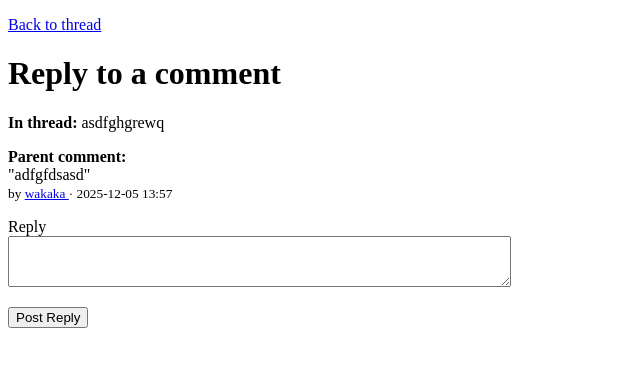
After one commit to 4l3sh4/web-app-building-competition-2025, a Flask app: page /forum/1/reply/1 in a window 1280 px wide. The commit adds this page. Shown: the top 367 px of the page, without its empty margins (0-640 px from the left). Run offline with Flask 3, Linux system fonts and the light colour scheme; a user stored in the database is signed in; data comes from the database, SQL or seed files in the repository; both versions use the stored data as it was after the commit.

Commit message:
Improvements for both boards + reply comment feature

```diff
--- a/main.py
+++ b/main.py
@@ -69,9 +69,11 @@ class Thread(db.Model):
     """Discussion threads"""
     id = db.Column(db.Integer, primary_key=True)
     title = db.Column(db.String(150), nullable=False)
+    body = db.Column(db.Text, nullable=True)
     category = db.Column(db.String(50))
     creator_id = db.Column(db.Integer, db.ForeignKey('user.id'), nullable=False)
     created_at = db.Column(db.DateTime, default=datetime.utcnow)
+    score = db.Column(db.Integer, default=0)
     creator = db.relationship('User', backref='threads')
 
 
@@ -82,7 +84,18 @@ class Post(db.Model):
     thread_id = db.Column(db.Integer, db.ForeignKey('thread.id'), nullable=False)
     author_id = db.Column(db.Integer, db.ForeignKey('user.id'), nullable=False)
     created_at = db.Column(db.DateTime, default=datetime.utcnow)
+
+    # parent comment (for replies)
+    parent_id = db.Column(db.Integer, db.ForeignKey('post.id'), nullable=True)
+
+    # relationships
     author = db.relationship('User', backref='posts')
+    # self-referential relationship: one post can have many replies
+    replies = db.relationship(
+        'Post',
+        backref=db.backref('parent', remote_side=[id]),
+        lazy='dynamic'
+    )
 
 
 @login_manager.user_loader
@@ -200,6 +213,10 @@ class ThreadForm(FlaskForm):
         "Thread Title",
         validators=[InputRequired(), Length(min=4, max=150)]
     )
+    body = TextAreaField(
+        "Content",
+        validators=[InputRequired()]
+    )
     category = SelectField(
         "Category",
         choices=[
@@ -211,7 +228,6 @@ class ThreadForm(FlaskForm):
         ],
         default="General Discussion"
     )
-    # Text field for “Other”
     other_category = StringField(
         "Please specify (if Other)",
         render_kw={"placeholder": "e.g. Career Talk, Admin Issues"}
@@ -273,8 +289,15 @@ def register():
 @app.route('/profile')
 @login_required
 def profile():
-    # shows username + role in profile.html
-    return render_template('profile.html', user=current_user)
+    return render_template('profile.html', user=current_user, is_self=True)
+
+
+@app.route('/users/<int:user_id>')
+@login_required
+def view_user(user_id):
+    user = User.query.get_or_404(user_id)
+    is_self = (user.id == current_user.id)
+    return render_template('profile.html', user=user, is_self=is_self)
 
 
 @app.route('/logout')
@@ -368,12 +391,14 @@ def project_detail(project_id):
     ).first()
 
     member_count = ProjectMember.query.filter_by(project_id=project.id).count()
+    members = ProjectMember.query.filter_by(project_id=project.id).all()
 
     return render_template(
         'project_detail.html',
         project=project,
         is_member=bool(membership),
-        member_count=member_count
+        member_count=member_count,
+        members=members
     )
 
 
@@ -458,8 +483,10 @@ def project_chat(project_id):
 @login_required
 def forum():
     selected_category = request.args.get('category', 'All')
+    sort = request.args.get('sort', 'new')
 
     query = Thread.query
+
     if selected_category == 'All':
         pass
     elif selected_category == 'Other':
@@ -467,12 +494,20 @@ def forum():
     else:
         query = query.filter_by(category=selected_category)
 
-    threads = query.order_by(Thread.created_at.desc()).all()
+    # sorting
+    if sort == 'top':
+        query = query.order_by(Thread.score.desc(), Thread.created_at.desc())
+    else:  # 'new'
+        query = query.order_by(Thread.created_at.desc())
+
+    threads = query.all()
+
     return render_template(
         'forum.html',
         threads=threads,
         selected_category=selected_category,
-        mine=False  # <— this tells the template we’re in “all threads” mode
+        sort=sort,
+        mine=False
     )
 
 
@@ -494,7 +529,7 @@ def my_threads():
         'forum.html',
         threads=threads,
         selected_category=selected_category,
-        mine=True  # <— tells template we’re in “my threads” mode
+        mine=True
     )
 
 
@@ -503,9 +538,8 @@ def my_threads():
 def create_thread():
     form = ThreadForm()
     if form.validate_on_submit():
-        # Decide what category to save
+        # category handling
         if form.category.data == "Other":
-            # make sure user actually typed something
             if not form.other_category.data or not form.other_category.data.strip():
                 form.other_category.errors.append("Please specify the category.")
                 return render_template('thread_create.html', form=form)
@@ -515,6 +549,7 @@ def create_thread():
 
         thread = Thread(
             title=form.title.data,
+            body=form.body.data,
             category=category_to_save,
             creator_id=current_user.id
         )
@@ -530,11 +565,14 @@ def create_thread():
 def thread_detail(thread_id):
     thread = Thread.query.get_or_404(thread_id)
     form = PostForm()
+
+    # this form is for **top-level** comments (not replies)
     if form.validate_on_submit():
         post = Post(
             content=form.content.data,
             thread_id=thread.id,
-            author_id=current_user.id
+            author_id=current_user.id,
+            parent_id=None   # top-level
         )
         db.session.add(post)
         db.session.commit()
@@ -544,6 +582,50 @@ def thread_detail(thread_id):
     return render_template('thread_detail.html', thread=thread, posts=posts, form=form)
 
 
+@app.route('/forum/<int:thread_id>/reply/<int:parent_id>', methods=['GET', 'POST'])
+@login_required
+def reply_post(thread_id, parent_id):
+    thread = Thread.query.get_or_404(thread_id)
+    parent_post = Post.query.get_or_404(parent_id)
+
+    # make sure the parent post belongs to this thread
+    if parent_post.thread_id != thread.id:
+        return redirect(url_for('thread_detail', thread_id=thread.id))
+
+    form = PostForm()
+    if form.validate_on_submit():
+        reply = Post(
+            content=form.content.data,
+            thread_id=thread.id,
+            author_id=current_user.id,
+            parent_id=parent_post.id  # 🆕 link to parent
+        )
+        db.session.add(reply)
+        db.session.commit()
+        return redirect(url_for('thread_detail', thread_id=thread.id))
+
+    # we’ll show a small reply page with parent comment context
+    return render_template('reply_post.html', thread=thread, parent_post=parent_post, form=form)
+
+
+@app.route('/forum/<int:thread_id>/upvote')
+@login_required
+def upvote_thread(thread_id):
+    thread = Thread.query.get_or_404(thread_id)
+    thread.score = (thread.score or 0) + 1
+    db.session.commit()
+    return redirect(url_for('thread_detail', thread_id=thread.id))
+
+
+@app.route('/forum/<int:thread_id>/downvote')
+@login_required
+def downvote_thread(thread_id):
+    thread = Thread.query.get_or_404(thread_id)
+    thread.score = (thread.score or 0) - 1
+    db.session.commit()
+    return redirect(url_for('thread_detail', thread_id=thread.id))
+
+
 if __name__ == '__main__':
     with app.app_context():
         db.create_all()
--- a/templates/home.html
+++ b/templates/home.html
@@ -6,7 +6,7 @@
     <title>Home</title>
 </head>
 <body>
-    <h1>University STEM Mentorship &Collaboration Portal</h1>
+    <h1>University STEM Mentorship & Collaboration Portal</h1>
 
     {% if current_user.is_authenticated %}
         <p>Welcome, {{ current_user.username }} ({{ current_user.role|capitalize }})</p>
--- /dev/null
+++ b/templates/reply_post.html
@@ -0,0 +1,40 @@
+<!DOCTYPE html>
+<html lang="en">
+<head>
+    <meta charset="UTF-8">
+    <meta name="viewport" content="width=device-width, initial-scale=1.0">
+    <title>Reply to comment - {{ thread.title }}</title>
+</head>
+<body>
+    <p><a href="{{ url_for('thread_detail', thread_id=thread.id) }}">Back to thread</a></p>
+
+    <h1>Reply to a comment</h1>
+
+    <p><strong>In thread:</strong> {{ thread.title }}</p>
+
+    <p>
+        <strong>Parent comment:</strong><br>
+        "{{ parent_post.content }}"
+        <br>
+        <small>
+            by
+            <a href="{{ url_for('view_user', user_id=parent_post.author.id) }}">
+                {{ parent_post.author.username }}
+            </a>
+            · {{ parent_post.created_at.strftime('%Y-%m-%d %H:%M') }}
+        </small>
+    </p>
+
+    <form method="POST">
+        {{ form.hidden_tag() }}
+        <p>
+            {{ form.content.label }}<br>
+            {{ form.content(rows=3, cols=60) }}
+            {% for error in form.content.errors %}
+                <span style="color:red;">{{ error }}</span>
+            {% endfor %}
+        </p>
+        <p>{{ form.submit() }}</p>
+    </form>
+</body>
+</html>
```
Also changed, not shown: templates/forum.html (+14 -3 lines), templates/profile.html (+11 -3 lines), templates/project_chat.html (+0 -7 lines), templates/project_detail.html (+22 -3 lines), templates/projects.html (+7 -5 lines), templates/thread_create.html (+9 -1 lines), templates/thread_detail.html (+46 -19 lines), instance/database.db.
